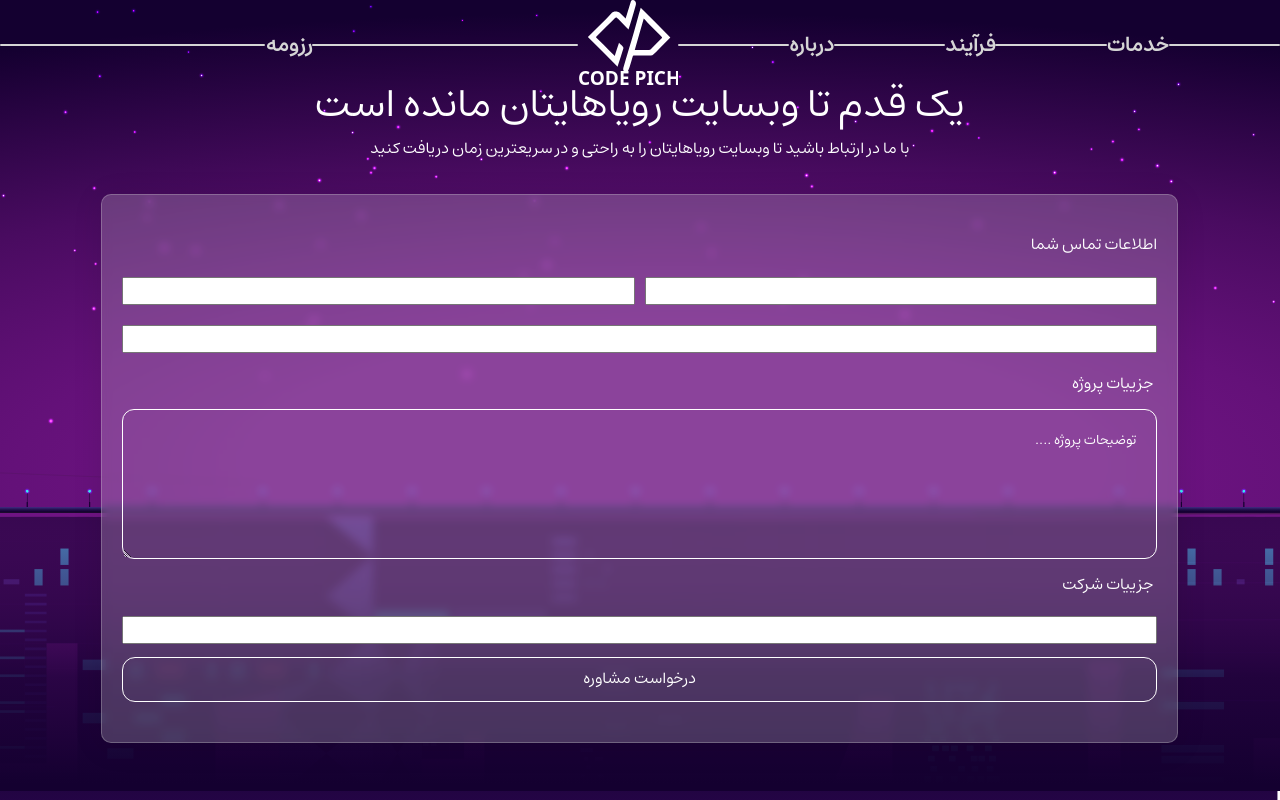
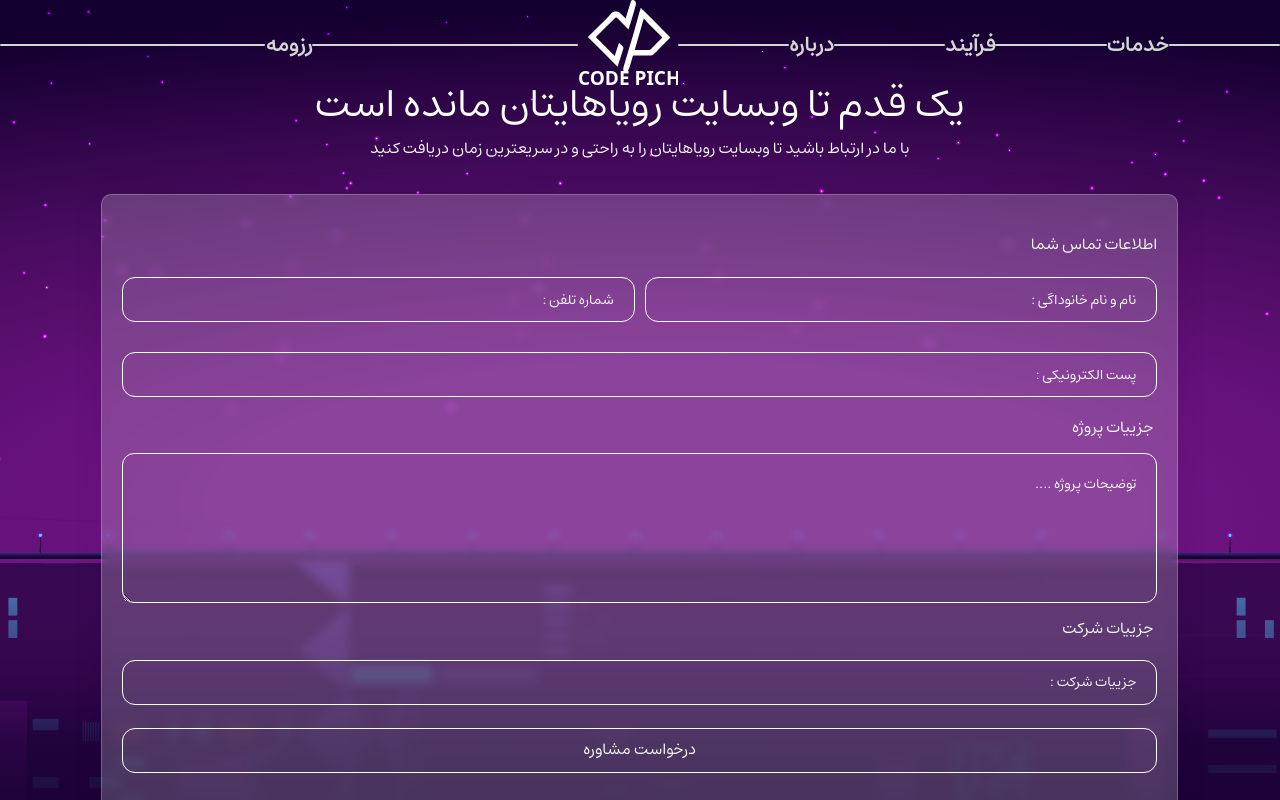
Before and after one commit to atefe-aa/codepich, a React (Vite) app: page /contact in a window 1280 px wide. Shown: the top 800 px of the page. Built offline with nearby package versions, Linux system fonts and the light colour scheme.

Commit message:
handle contact us form detailed submit

```diff
--- a/src/pages/ContactUs.jsx
+++ b/src/pages/ContactUs.jsx
@@ -1,5 +1,29 @@
+import { useForm } from "react-hook-form";
+import { useSubmitForm } from "../hooks/useSubmitForm";
+import { useState } from "react";
+import Success from "../components/Success";
+
 function ContactUs() {
+  const { formState, handleSubmit, register, reset } = useForm();
+  const { isPending, submitForm } = useSubmitForm();
+  const { errors } = formState;
+  const [showSuccess, setShowSuccess] = useState(false);
+
+  function onSubmit(data) {
+    console.log(data)
+    submitForm(data, {
+      onSuccess: () => {
+        reset();
+        setShowSuccess(true);
+      },
+    });
+  }
+
   return (
+    <>
+      {showSuccess && (
+        <Success show={showSuccess} handleClose={() => setShowSuccess(false)} />
+      )}
       <div className="contact-us-page">
         <section className="contact-page container-fluid">
           <div className="row">
@@ -11,66 +35,98 @@ function ContactUs() {
               </p>
             </div>
             <div className="col-12 col-md-10 offset-0 offset-md-1 mt-5 form-contact-us-page mb-5">
-            <form
-              action=""
-              method="post"
-              autoComplete="off"
-              className="form-page form"
-            >
+              <form autoComplete="off" onSubmit={handleSubmit(onSubmit)} className="form-page form">
                 <h6>اطلاعات تماس شما</h6>
                 <div className="d-flex">
                   <div
-                  className="input-group input-div-special input-div"
+                    className=" input-div-special input-div"
                     style={{ margin: "0 0 0 10px" }}
                   >
                     <input
+                      disabled={isPending}
                       type="text"
-                    id="name-input"
-                    name="name-input"
+                      id="name"
+                      {...register("name", {
+                        required: "نام و نام خانوادگی الزامی است.",
+                      })}
+                      name="name"
                       placeholder="نام و نام خانوداگی :"
-                  />
+                    />  {errors?.name && (
+                    <span className="text-info">{errors.name.message}</span>
+                  )}
                   </div>
-                <div className="input-group input-div-special input-div">
+
+                  <div className=" input-div-special input-div">
                     <input
+                      disabled={isPending}
                       type="number"
-                    id="phone-input"
-                    name="phone-input"
+                      id="phone"
+                      name="phone"
+                      {...register("phone", {
+                        required: "شماره همراه الزامی است.",
+                        pattern: {
+                          value:
+                            /^[\+]?[(]?[0-9]{3}[)]?[-\s\.]?[0-9]{3}[-\s\.]?[0-9]{4,6}$/,
+                          message: "لطفا یک شماره همراه معتبر وارد کنید.",
+                        },
+                      })}
                       placeholder="شماره تلفن : "
                       style={{ direction: "rtl" }}
-                  />
+                    /> {errors?.phone && (
+                    <span className="text-info">{errors.phone.message}</span>
+                  )}
                   </div>
+
                 </div>
                 <div className="input-group input-div">
                   <input
+                    disabled={isPending}
                     type="email"
-                  id="email-input"
-                  name="email-input"
+                    id="email"
+                    {...register("email", {
+                      required: "ایمیل الزامی است.",
+                    })}
+                    name="email"
                     placeholder="پست الکترونیکی : "
                   />
                 </div>
+                {errors?.email && (
+                  <span className="text-info">{errors.email.message}</span>
+                )}
                 <h6 className="my-3 ps-1">جزییات پروژه</h6>
                 <div className="input-group input-div">
                   <textarea
+                    disabled={isPending}
                     name="description"
                     id="description"
+                    {...register("description")}
                     placeholder="توضیحات پروژه ...."
                   ></textarea>
                 </div>
+                {errors?.description && (
+                  <span className="text-info">{errors.description.message}</span>
+                )}
                 <h6 className="my-3 ps-1">جزییات شرکت</h6>
                 <div className="input-group input-div">
                   <input
+                    disabled={isPending}
                     type="text"
-                  id="about-company-input"
-                  name="about-company-input"
+                    id="about_company"
+                    {...register("about_company")}
+                    name="about_company"
                     placeholder="جزییات شرکت :"
                   />
                 </div>
+                {errors?.about_company && (
+                  <span className="text-info">{errors.about_company.message}</span>
+                )}
                 <button className="btn-custom mt-2">درخواست مشاوره</button>
               </form>
             </div>
           </div>
         </section>
       </div>
+    </>
   );
 }
 
--- a/src/styles/index.css
+++ b/src/styles/index.css
@@ -175,9 +175,46 @@ a:hover {
   backdrop-filter: blur(5px);
   border: 1px solid rgba(210, 210, 210, 0.3);
 }
+/* .input-div {
+  margin-bottom: 10px;
+  margin-top: 10px;
+}
 
-.form-page input#name-input,
-.form-page input#phone-input {
+.input-div input {
+  width: 65%;
+  height: 45px;
+  background: transparent;
+  outline: none;
+  border: 1px solid #fff;
+  border-radius: 13px;
+  color: #fff;
+  padding: 0 20px;
+  font-size: 14px;
+  font-weight: 200;
+} */
+.input-div {
+  margin-bottom: 10px;
+}
+
+.input-div input {
+  width: 65%;
+  height: 45px;
+  background: transparent;
+  outline: none;
+  border: 1px solid #fff;
+  border-radius: 13px;
+  color: #fff;
+  padding: 0 20px;
+  font-size: 14px;
+  font-weight: 200;
+}
+
+input::-webkit-input-placeholder {
+  color: #fff !important;
+}
+
+.form-page input#name,
+.form-page input#phone {
   width: 100% !important;
   margin: 15px 0 !important;
 }
```
Also changed, not shown: 1 other file (tests, documents, lock files or other folders). Lines whose indentation alone changed are shown as unchanged.
